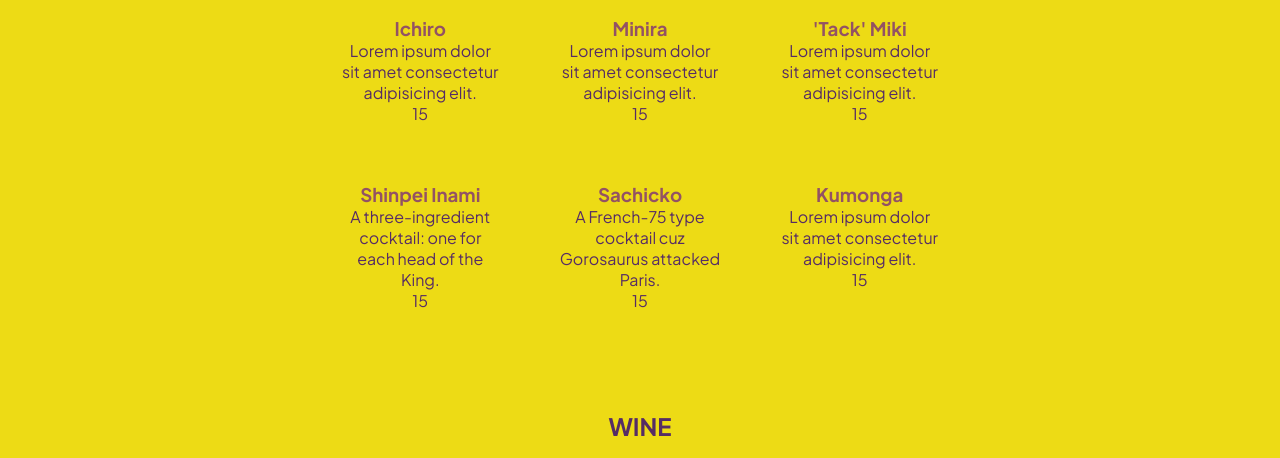
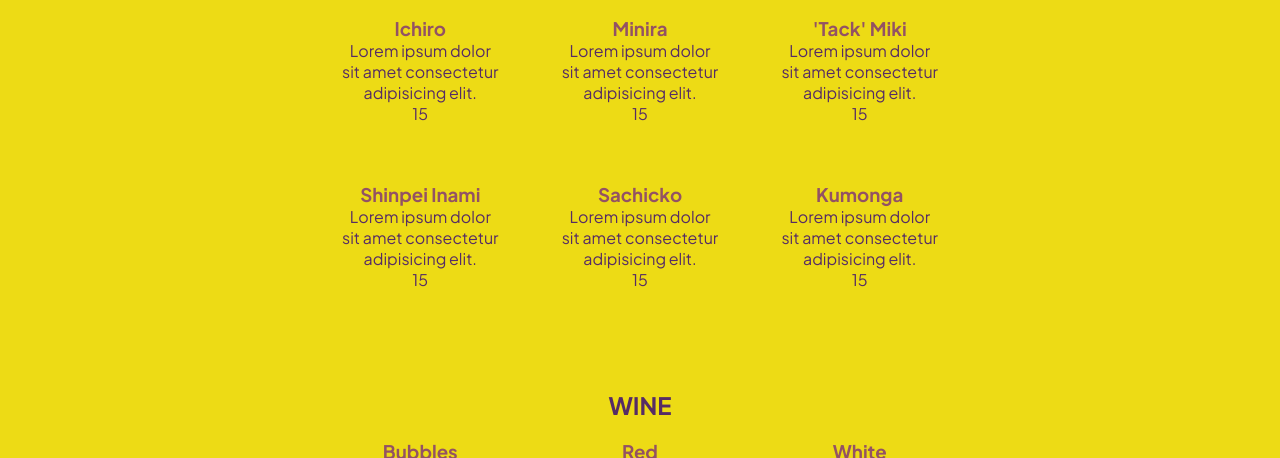
Before and after one commit to amgallo1213/AllMonstersAttack, a plain HTML site: page menu.html in a window 1280 px wide. Shown: the part 266-724 px from the top of the page. Drawn offline with Linux system fonts and the light colour scheme.

Commit message:
cleaning up code

```diff
--- a/menu.html
+++ b/menu.html
@@ -50,12 +50,12 @@
                 </div>
                 <div class="grid-item">
                     <h3>Shinpei Inami</h3>
-                    <p>A three-ingredient cocktail: one for each head of the King.</p>
+                    <p>Lorem ipsum dolor sit amet consectetur adipisicing elit.</p>
                     <p>15</p>
                 </div>
                 <div class="grid-item">
                     <h3>Sachicko</h3>
-                    <p>A French-75 type cocktail cuz Gorosaurus attacked Paris.</p>
+                    <p>Lorem ipsum dolor sit amet consectetur adipisicing elit.</p>
                     <p>15</p>
                 </div>
                 <div class="grid-item">
@@ -119,105 +119,7 @@
                     <p>8</p>
                 </div>
             </div>
-        <!-- </div> -->
     </main>
-
-<!--
-    <main>
-
-        <h2 class="section_name">Cocktails</h2>
-        <section class="container">
-            <div class="container_row">
-                <div class="bev">
-                    <h3 class="bev_name">Ichiro</h3>
-                    <p class="bev_desc">desc</p>
-                    <p class="price">$15</p>
-                </div>
-                <div class="bev">
-                    <h3 class="bev_name">Minira</h3>
-                    <p class="bev_desc">desc</p>
-                    <p class="price">$15</p>
-                </div>
-                <div class="bev">
-                    <h3 class="bev_name">'Tack' Miki</h3>
-                    <p class="bev_desc">desc</p>
-                    <p class="price">$14</p>
-                </div>
-            </div>
-            <div class="container_row">
-                <div class="bev">
-                    <h3 class="bev_name">Shinpei Inami</h3>
-                    <p class="bev_desc">desc</p>
-                    <p class="price">$$</p>
-                </div>
-                <div class="bev">
-                    <h3 class="bev_name">Sachicko</h3>
-                    <p class="bev_desc">desc</p>
-                    <p class="price">$$</p>
-                </div>
-                <div class="bev">
-                    <h3 class="bev_name">Kumonga</h3>
-                    <p class="bev_desc">desc</p>
-                    <p class="price">$$</p>
-                </div>
-            </div>
-            <div class="container_row">
-                <div class="bev">
-                    <h3 class="bev_name">name</h3>
-                    <p class="bev_desc">desc</p>
-                    <p class="price">$$</p>
-                </div>
-                <div class="bev">
-                    <h3 class="bev_name">name</h3>
-                    <p class="bev_desc">desc</p>
-                    <p class="price">$$</p>
-                </div>
-                <div class="bev">
-                    <h3 class="bev_name">name</h3>
-                    <p class="bev_desc">desc</p>
-                    <p class="price">$$</p>
-                </div>
-            </div>
-        </section>
-
-        <h2 class="section_name">Wine</h2>
-        <section class="container">
-            <div class="container_row">
-                <div class="bev">
-                    <h3 class="bev_name">Red</h3>
-                    <p class="bev_desc">desc</p>
-                    <p class="price">$$</p>
-                </div>
-                <div class="bev">
-                    <h3 class="bev_name">White</h3>
-                    <p class="bev_desc">desc</p>
-                    <p class="price">$$</p>
-                </div>
-                <div class="bev">
-                    <h3 class="bev_name">Bubbles</h3>
-                    <p class="bev_desc">desc</p>
-                    <p class="price">$$</p>
-                </div>
-            </div>
-        </section>
-
-        <h2 class="section_name">N/A Bev</h2>
-        <section class="container">
-            <div class="container_row">
-                <div class="bev">
-                    <h3 class="bev_name">Gojira</h3>
-                    <p class="bev_desc">desc</p>
-                    <p class="price">$$</p>
-                </div>
-                <div class="bev">
-                    <h3 class="bev_name">Gabara</h3>
-                    <p class="bev_desc">desc</p>
-                    <p class="price">$$</p>
-                </div>
-            </div>
-        </section>
-    </main> -->
-
 
 
 
```
